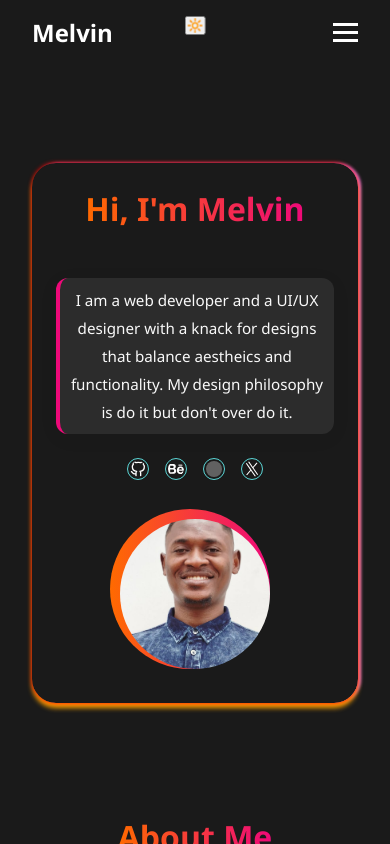
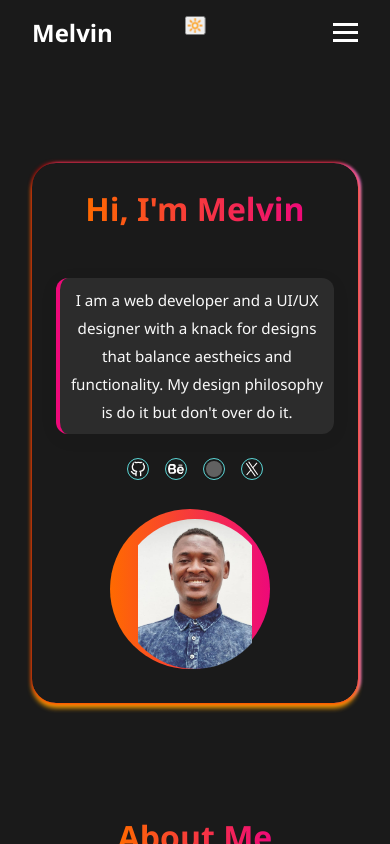
Before and after one commit to Melgreat/my-website, a React (Vite) app: page / in a window 390 px wide. Built offline with nearby package versions, Linux system fonts and the light colour scheme; grey boxes are pictures that could not be loaded.

Commit message:
image sizing

```diff
--- a/src/index.css
+++ b/src/index.css
@@ -119,7 +119,7 @@
   width: 200px;
   height: 200px;
   border-radius: 50%;
-  object-fit: cover;
+  object-fit: contain;
   z-index: 1;
 }
 
@@ -174,7 +174,7 @@
     position: relative;
     width: 150px;
     height: 150px;
-    object-fit: cover;
+    object-fit: contain;
     border-radius: 50%;
     z-index: 1;
     transform: none;
```
